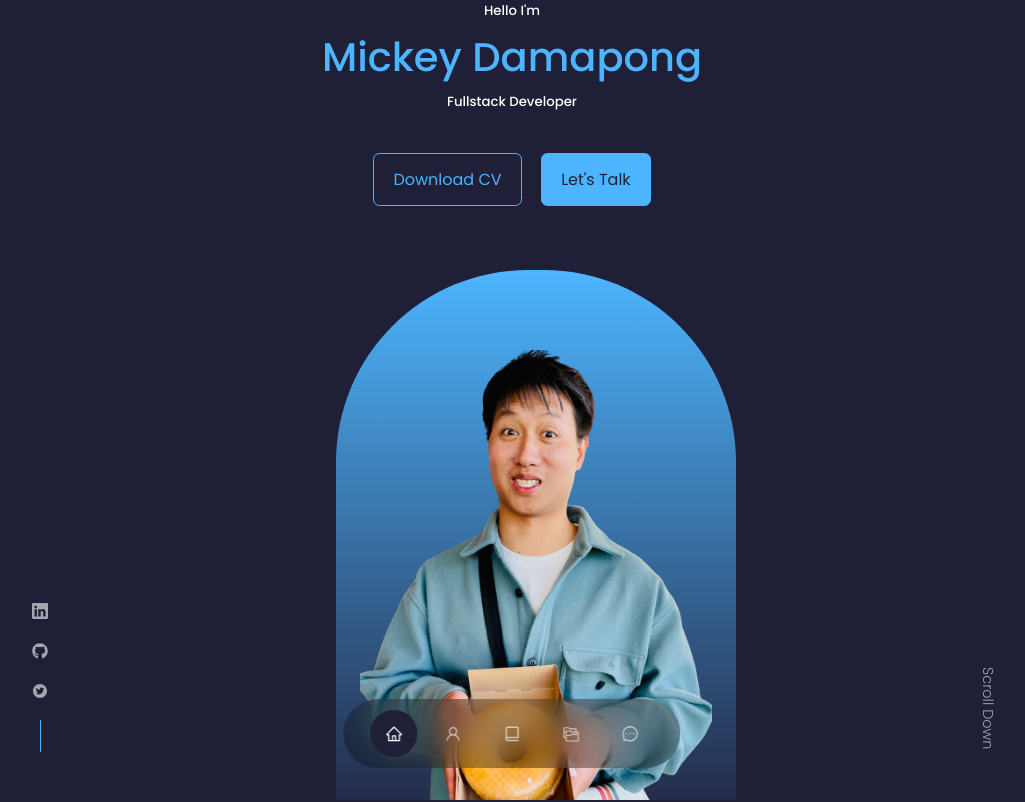
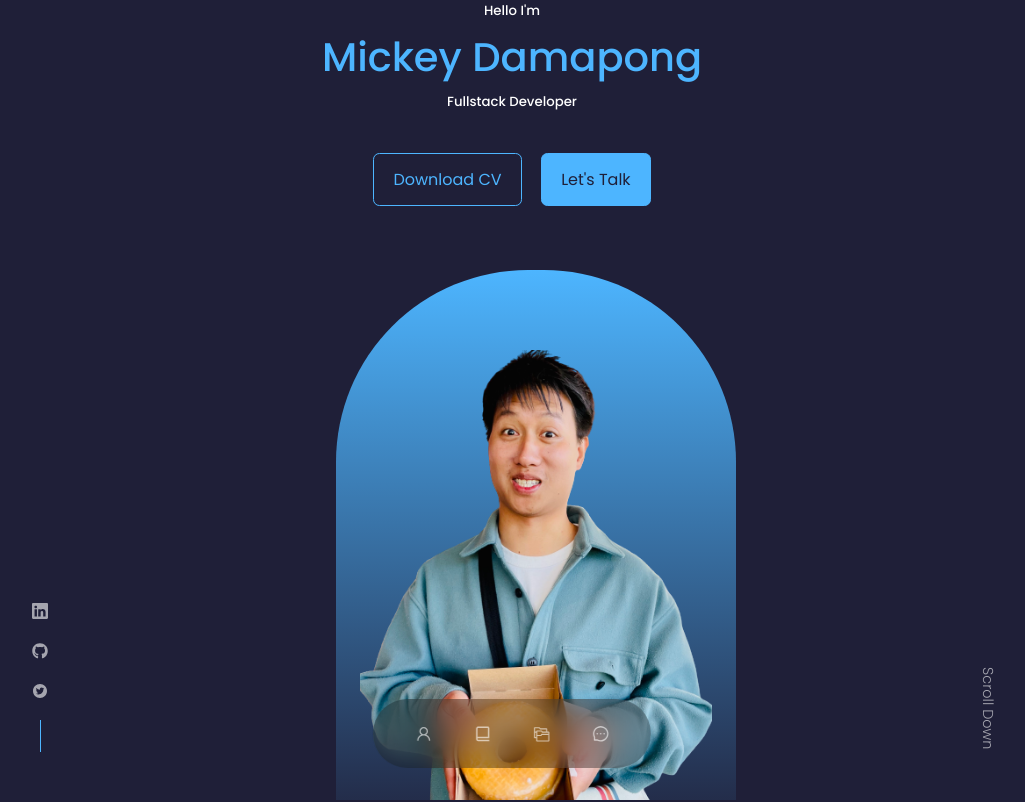
Before and after one commit to mdamapong/Porfolio, a React (Create React App) app: page / in a window 1280 px wide. Shown: the top 802 px of the page, without its empty margins (128-1153 px from the left). Built offline with nearby package versions, Linux system fonts and the light colour scheme.

Commit message:
nav issue

```diff
--- a/src/components/nav/Nav.jsx
+++ b/src/components/nav/Nav.jsx
@@ -1,6 +1,6 @@
 import React from 'react';
 import './nav.css';
-import { AiOutlineHome } from 'react-icons/ai';
+// import { AiOutlineHome } from 'react-icons/ai';
 import { AiOutlineUser } from 'react-icons/ai';
 import { BiBookAlt } from 'react-icons/bi';
 import { VscFileSubmodule } from 'react-icons/vsc';
@@ -14,7 +14,7 @@ const Nav = () => {
   const [activeNav, setActiveNav] = useState('#')
   return (
     <nav>
-      <a href='#' onClick={() => setActiveNav('#')} className={activeNav === '#' ? 'active' : ''}><AiOutlineHome /></a>
+      {/* <a href='#' onClick={() => setActiveNav('#')} className={activeNav === '#' ? 'active' : ''}><AiOutlineHome /></a> */}
       <a href='#about' onClick={() => setActiveNav('#about')} className={activeNav === '#about' ? 'active' : ''}><AiOutlineUser /></a>
       <a href='#experience' onClick={() => setActiveNav('#experience')} className={activeNav === '#experience' ? 'active' : ''}><BiBookAlt /></a>
       <a href='#portfolio' onClick={() => setActiveNav('#portfolio')} className={activeNav === '#portfolio' ? 'active' : ''}><VscFileSubmodule /></a>
```
